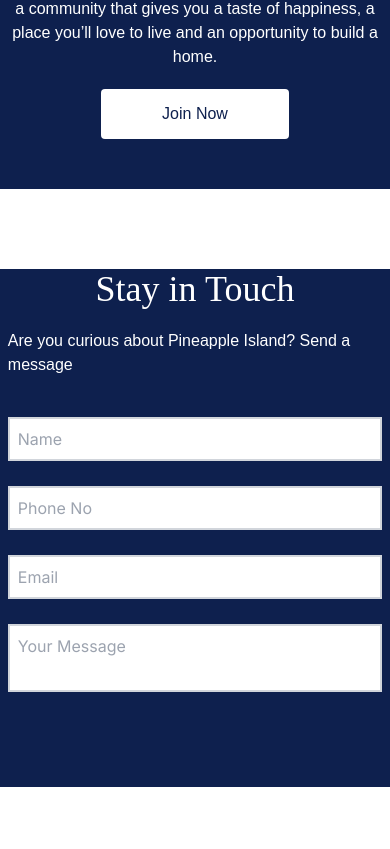
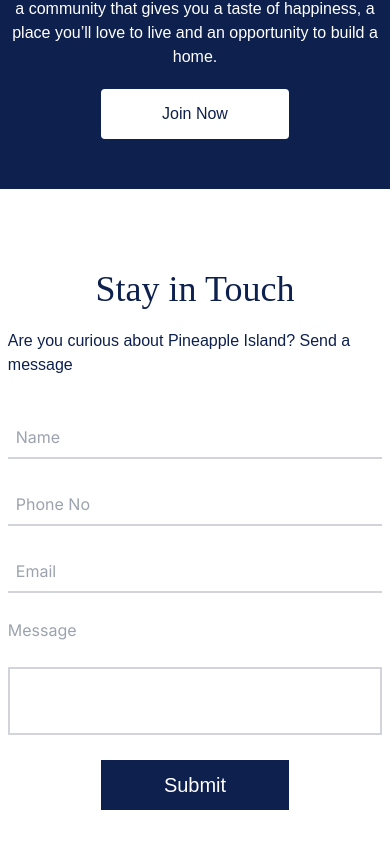
Before and after one commit to Bashamega/Pinaple-island, a Next.js app: page / in a window 390 px wide. Shown: the part 4305-5154 px from the top of the page. Before the commit the page ends 5092 px from the top, so only its background shows below. Built offline with nearby package versions, Linux system fonts and the light colour scheme.

Commit message:
Responsive Form 🔥

```diff
--- a/src/components/Contact.tsx
+++ b/src/components/Contact.tsx
@@ -1,18 +1,21 @@
 import React from "react";
 export function Contact() {
     return (
-        <section className="  lg:px-[200px] text-centermt-10 px-[2%] pb-[50px] flex flex-col justify-evenly items-center lg:bg-transparent bg-[#0E204E]">
-            <h1 className=" font-playfair text-4xl text-white lg:text-[#0E204E]  block">Stay in Touch</h1>
-            <p className="my-5 font-manrope text-white lg:text-[#0E204E]">
+        <section className="  lg:px-[200px] text-centermt-10 px-[2%] pb-[50px] flex flex-col justify-evenly items-center">
+            <h1 className=" font-playfair text-4xl text-[#0E204E]  block">Stay in Touch</h1>
+            <p className="my-5 font-manrope text-[#0E204E]">
                 Are you curious about Pineapple Island? Send a message
             </p>
             <form className="my-5 w-full grid gap-[25px] font-marope">
-                <input type="text" placeholder="Name" className="border-2 w-full border-gray-300 p-2  " required />
-                <input type='tel' placeholder="Phone No" className="border-2 w-full border-gray-300 p-2  " required />
-                <input type="email" placeholder="Email" className="border-2 w-full border-gray-300 p-2  " required />
-                <textarea placeholder="Your Message" className="border-2 border-gray-300 w-full p-2 resize-none"></textarea>
+                <input type="text" placeholder="Name" className="lg:border-2 w-full border-gray-300 p-2  border-b-2" required />
+                <input type='tel' placeholder="Phone No" className="lg:border-2 w-full border-gray-300 p-2 border-b-2 " required />
+                <input type="email" placeholder="Email" className="lg:border-2 w-full border-gray-300 p-2  border-b-2" required />
+                <textarea placeholder="Message" className="border-2 border-gray-300 w-full p-2 resize-none hidden lg:block"></textarea>
+                <label className="text-gray-400 lg:hidden">Message</label>
+                <textarea className="border-2 border-gray-300 w-full p-2 resize-none lg:hidden block"></textarea>
+
                 <div className="flex justify-center">
-                    <button className="hover:bg-opacity-80 hidden  transition-colors duration-75 bg-[#0E204E] text-white font-manrope text-[20px] w-[188px] h-[50px] lg:flex justify-center items-center cursor-pointer">Submit</button>
+                    <button className="hover:bg-opacity-80   transition-colors duration-75 bg-[#0E204E] text-white font-manrope text-[20px] w-[188px] h-[50px]   cursor-pointer">Submit</button>
                 </div>
             </form>
         </section>
```
